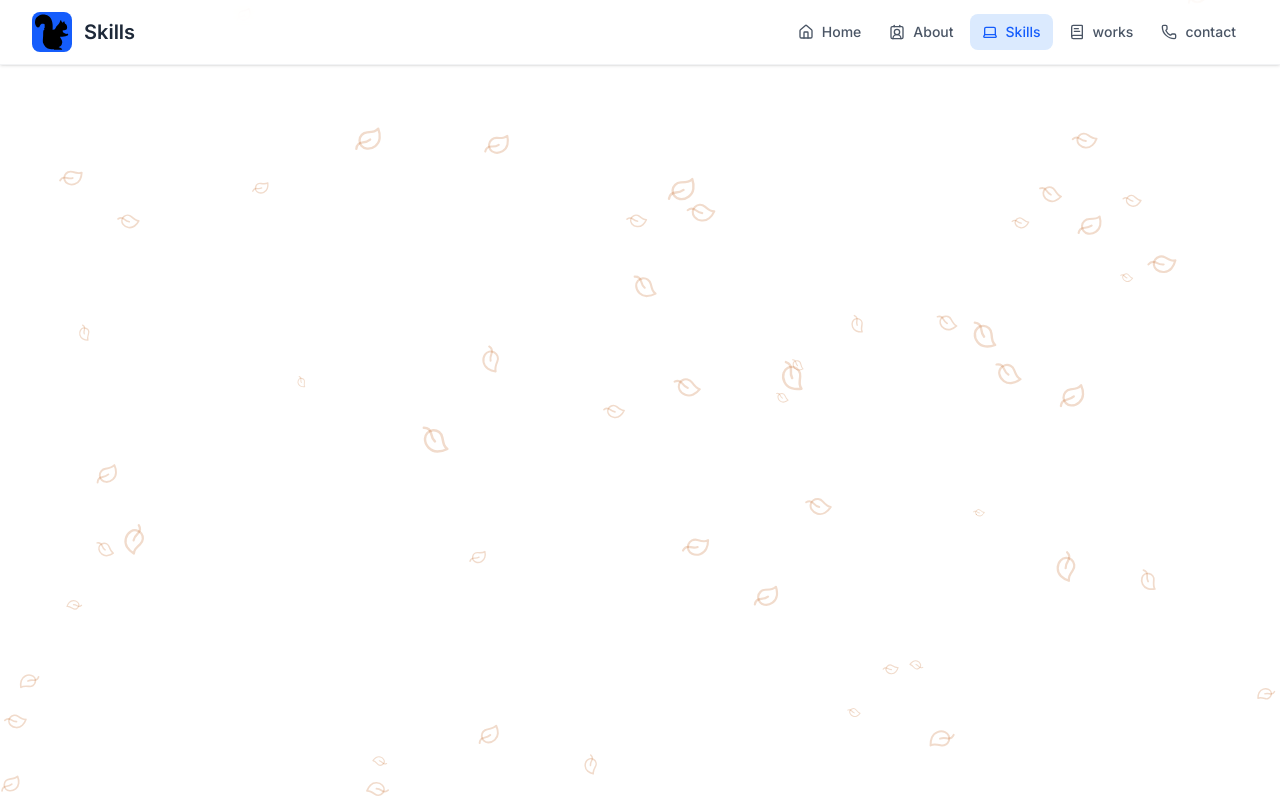
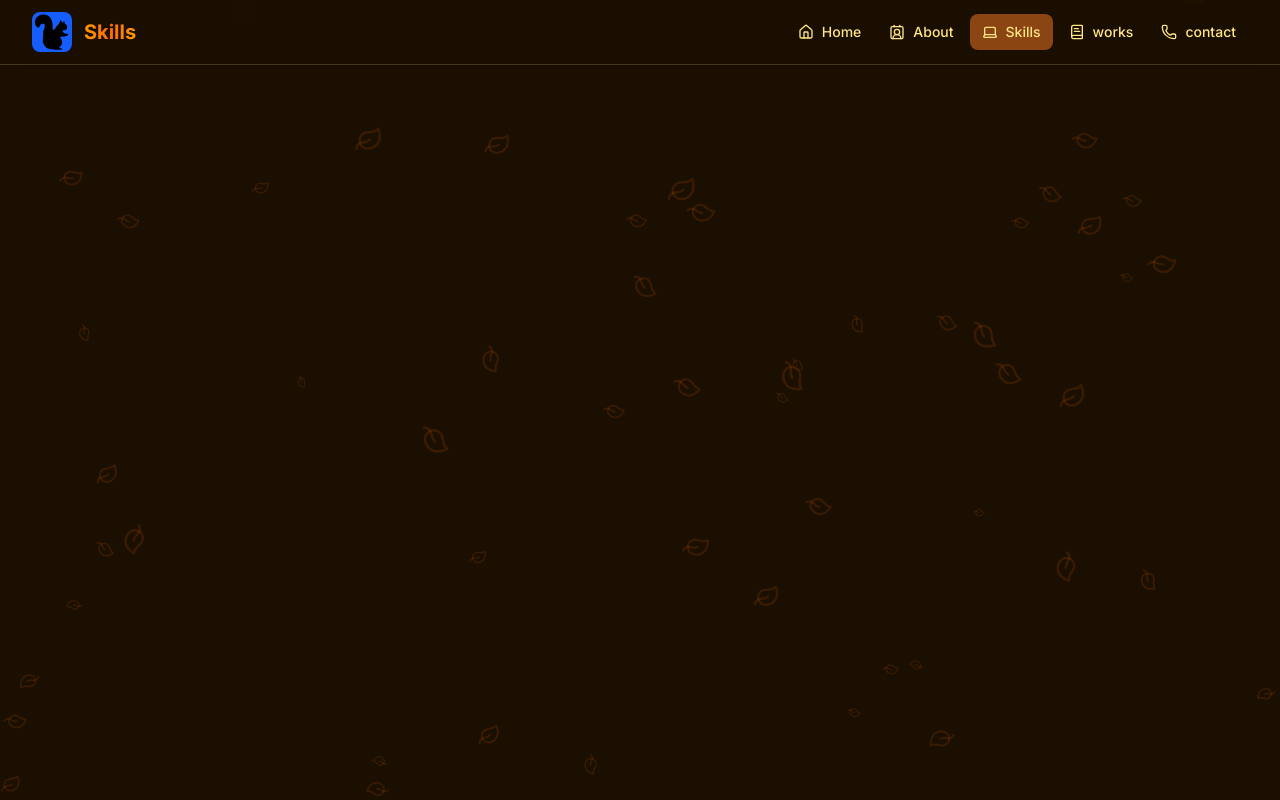
Before and after one commit to bp22013/Plofile_ver2, a Next.js app: page /skills in a window 1280 px wide. Built offline with nearby package versions, Linux system fonts and the light colour scheme.

Commit message:
背景色とナビゲーションバーテキストを変更

```diff
--- a/package.json
+++ b/package.json
@@ -10,6 +10,7 @@
   },
   "dependencies": {
     "framer-motion": "^12.23.12",
+    "hono": "^4.9.4",
     "lucide-react": "^0.541.0",
     "next": "15.5.0",
     "react": "19.1.0",
--- a/src/app/about/page.tsx
+++ b/src/app/about/page.tsx
@@ -7,7 +7,13 @@ import { NextPage } from 'next';
 import { AnimatedLeaves } from '../components/leafAnimation';
 
 const AboutPage: NextPage = () => {
-    return <AnimatedLeaves />;
+    return (
+        <div className="bg-[#1A0F00] fixed inset-0 overflow-hidden">
+            <main>
+                <AnimatedLeaves />
+            </main>
+        </div>
+    );
 };
 
 export default AboutPage;
--- /dev/null
+++ b/src/app/api/[[...route]]/route.ts
@@ -0,0 +1,7 @@
+import app from '@/server';
+import { handle } from 'hono/vercel';
+
+export const runtime = 'edge';
+
+export const GET = handle(app);
+export const POST = handle(app);
--- a/src/app/components/navBar.tsx
+++ b/src/app/components/navBar.tsx
@@ -55,14 +55,14 @@ export const Navbar = () => {
     };
 
     return (
-        <nav className="bg-white/70 backdrop-blur-md border-b border-gray-200/50 shadow-sm sticky top-0 z-50">
+        <nav className="bg-[#1A0F00]/50 backdrop-blur-md border-b border-amber-200/20 shadow-sm sticky top-0 z-50">
             <div className="max-w-7xl mx-auto px-4 sm:px-6 lg:px-8">
                 <div className="flex justify-between items-center h-16">
                     <div className="flex items-center space-x-3">
                         <div className="flex items-center justify-center w-10 h-10 bg-blue-600 rounded-lg">
                             <NabvarIcon />
                         </div>
-                        <span className="text-xl font-semibold text-gray-800">
+                        <span className="text-xl font-bold bg-gradient-to-r from-amber-500 via-orange-500 to-amber-500 text-transparent bg-clip-text">
                             {getCurrentPageTitle()}
                         </span>
                     </div>
@@ -74,8 +74,8 @@ export const Navbar = () => {
                                 href={item.Link}
                                 className={`flex items-center px-3 py-2 rounded-lg text-sm font-medium transition-all duration-200 ${
                                     isActive(item.Link)
-                                        ? 'bg-blue-100 text-blue-600'
-                                        : 'text-gray-600 hover:text-blue-600 hover:bg-blue-50/70'
+                                        ? 'bg-[#8b4513] text-amber-200'
+                                        : 'text-amber-200 hover:text-amber-100/80 hover:bg-blue-50/70'
                                 }`}
                             >
                                 {item.Icon}
--- a/src/app/page.tsx
+++ b/src/app/page.tsx
@@ -1,4 +1,4 @@
-"use client";
+'use client';
 
 import React from 'react';
 import { NextPage } from 'next';
@@ -6,10 +6,12 @@ import { AnimatedLeaves } from './components/leafAnimation';
 
 const DashboardPage: NextPage = () => {
     return (
-        <main>
-            <AnimatedLeaves />
-        </main>
+        <div className="bg-[#1A0F00] fixed inset-0 overflow-hidden">
+            <main>
+                <AnimatedLeaves />
+            </main>
+        </div>
     );
-}
+};
 
-export default DashboardPage
+export default DashboardPage;
--- a/src/app/skills/page.tsx
+++ b/src/app/skills/page.tsx
@@ -7,7 +7,13 @@ import { NextPage } from 'next';
 import { AnimatedLeaves } from '../components/leafAnimation';
 
 const SkillsPage: NextPage = () => {
-    return <AnimatedLeaves />;
+    return (
+        <div className="bg-[#1A0F00] fixed inset-0 overflow-hidden">
+            <main>
+                <AnimatedLeaves />
+            </main>
+        </div>
+    );
 };
 
 export default SkillsPage;
--- /dev/null
+++ b/src/server/index.ts
@@ -0,0 +1,17 @@
+/* メインAPI */
+
+import { Hono } from 'hono';
+import { cors } from 'hono/cors';
+import { csrf } from 'hono/csrf';
+import { logger } from 'hono/logger';
+
+const app = new Hono();
+
+app.use('*', logger());
+app.use('*', cors());
+app.use('*', csrf());
+
+export const route = app;
+
+export type Apptype = typeof route;
+export default app;
```
Also changed, not shown: src/lib/HonoClient.ts (added), src/server/route/contact/index.ts (added), src/server/route/contact/sender.ts (added), 1 other file (tests, documents, lock files or other folders).
